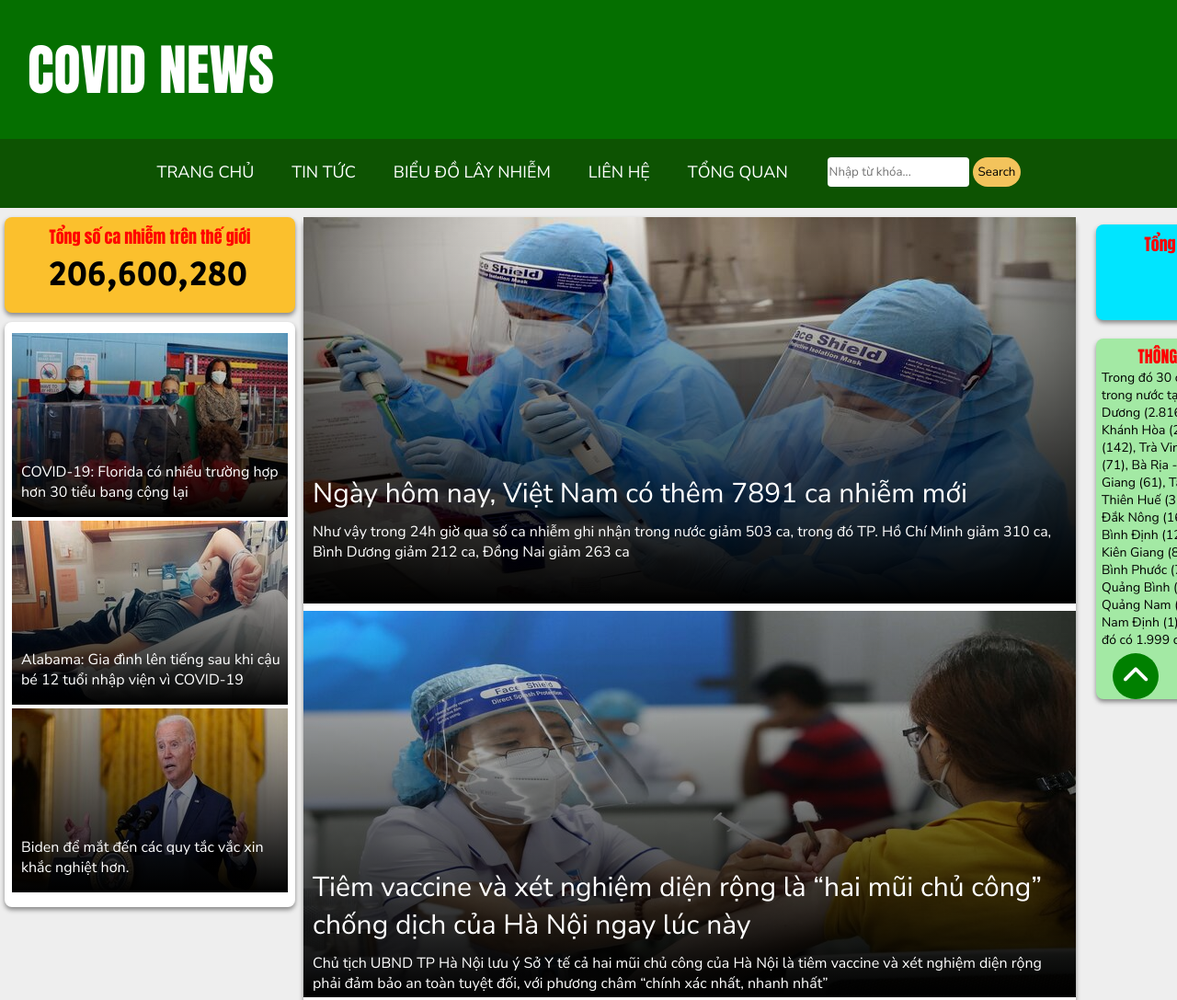
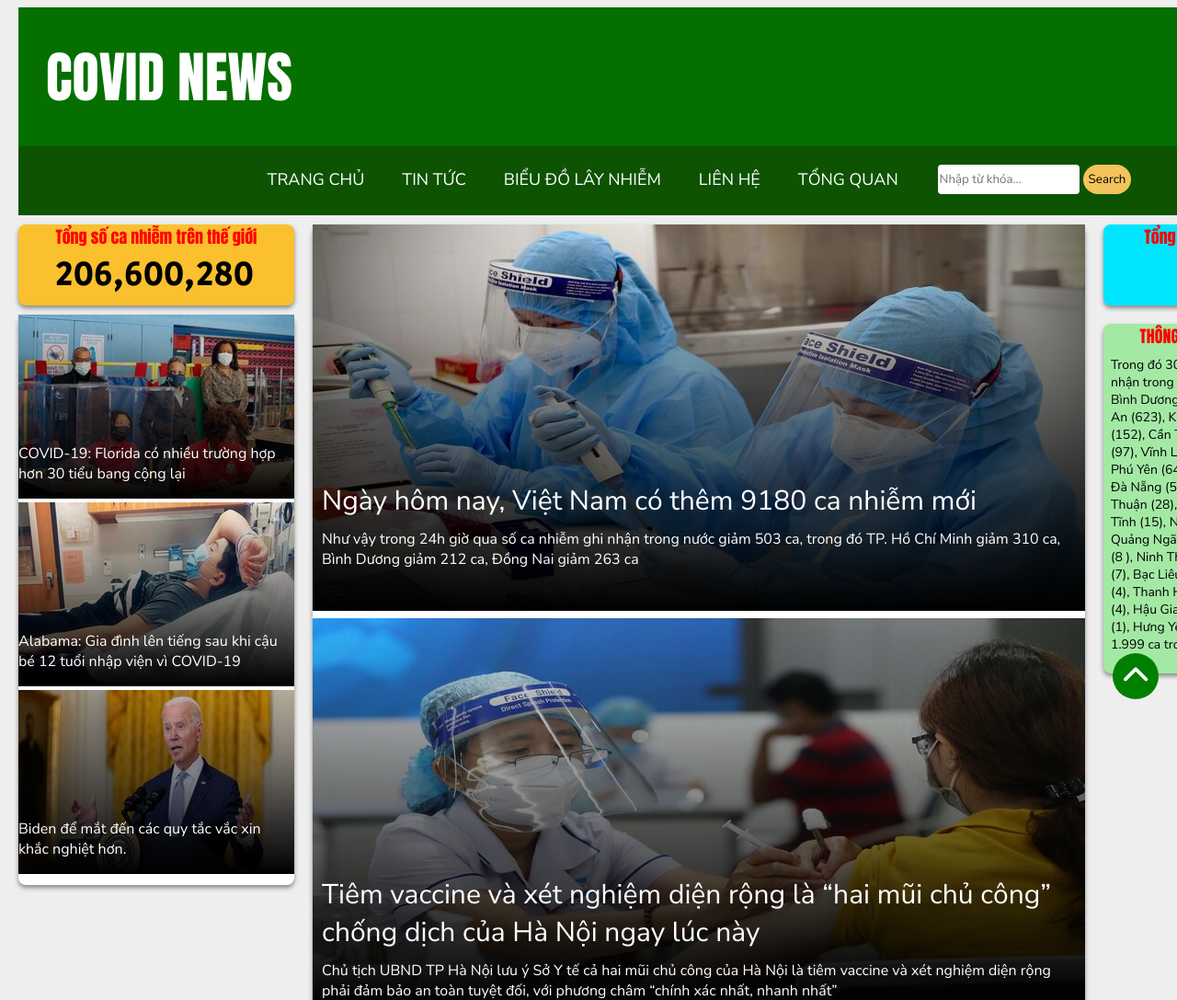
Before and after one commit to trapro999b/test, a plain HTML site: page index.html in a window 1280 px wide. Shown: the top 1087 px of the page at 92% size. Drawn offline with Linux system fonts and the light colour scheme; files whose address does not match are found by name.

Commit message:
Sửa lần 2

```diff
--- a/index.html
+++ b/index.html
@@ -1,7 +1,11 @@
 <!DOCTYPE html>
 <!-- saved from url=(0128)https://nguyenthithuluyen2002.github.io/baitapnhom/web.html?fbclid=IwAR3tbFBokNXBJfCODY7OLtwUkqEOtfsHSTgC4PNflDfJlJR0AzbrVBjKb14 -->
-<html><head><meta http-equiv="Content-Type" content="text/html; charset=UTF-8">
-
+<html>
+<head><meta http-equiv="Content-Type" content="text/html; charset=UTF-8">
+	<meta
+    name="viewport"
+    content="width=device-width, initial-scale=1"
+/>
 	<title>Covid news</title>
 	<link rel="shortcut icon" type="image/jpg" href="./source/logo.png"/>
 	<link rel="stylesheet" href="./source/all.css">
@@ -88,7 +92,7 @@
 		<div class="main">
 				<div class="main-news">
 					<div class="news-content">
-						<div class="news-titles">Ngày hôm nay, Việt Nam có thêm 7891 ca nhiễm mới</div>
+						<div class="news-titles">Ngày hôm nay, Việt Nam có thêm 9180 ca nhiễm mới</div>
 						<div class="details">Như vậy trong 24h giờ qua số ca nhiễm ghi nhận trong nước giảm 503 ca, trong đó TP. Hồ Chí Minh giảm 310 ca, Bình Dương giảm 212 ca, Đồng Nai giảm 263 ca</div>
 					</div>
 				</div>
@@ -108,7 +112,7 @@
 		<div class="right-box">
 			<div class="vn-counting">
 				<div class="titles">Tổng số ca nhiễm trong nước</div>
-				<a>255.748</a>
+				<div class="ca_nhiem">255.748</div>
 			</div>
 			<div class="vn-news">
 				<div class="titles">THÔNG BÁO VỀ 9.180 CA MẮC MỚI </div>
--- a/source/index.css
+++ b/source/index.css
@@ -5,8 +5,9 @@
     font-family: 'Nunito Sans', sans-serif;
 }
 html, body {
-    margin: 0;
-    padding: 0;
+    width: 1480px;
+    margin-left: 10px;
+    padding: 0px;
     background-color: #eeeeee;
 }
 .search{
@@ -43,10 +44,10 @@ html, body {
     display: flex;
     justify-content: space-between;
     margin-top: 10px;
-    margin-left: auto;
-    margin-right: auto;
+    margin-left: 0px;
+    margin-right: 0px;
     border-radius: 10px;
-    width: 1500px;
+    width: 1480px;
     height: 1200px;
 }
 .main {
@@ -92,9 +93,11 @@ html, body {
     height: 420px;
     background-image: url("./Hanoi_camacmoi.jpg");
 }
+.left-box {
+  width: 320px;
+  height: 1600px;
+}
 .world-news {
-    padding: 8px;
-    margin-left: 5px;
     margin-top: 10px;
     width: 300px;
     height: 620px;
@@ -103,15 +106,12 @@ html, body {
     border-radius: 8px ;
 }
 .world-news-1 {
-    display: flex;
-    align-items: flex-end;
     margin-top: 4px;
     width: 300;
     height: 200px;
     background-image: url("./world_news_1.jpg");
 }
 .world-news-titles {
-    padding-left: 10px;
     padding-top: 140px;
     font-size: 16px;
     color: white;
@@ -133,8 +133,6 @@ html, body {
     background-image: url("./world_news_3.jpg");
 }
 .counting-part {
-    padding: 8px;
-    margin-left: 5px;
     width: 300px;
     height: 88px;
     background-color:#fbc02d;
@@ -147,14 +145,12 @@ html, body {
     font-family: 'Secular One', sans-serif;
 }
 .right-box {
-    padding: 8px;
-    margin-left: 5px;
     width: 300px;
     height: 680px;
+    margin-left: 20px;
 }
 .vn-news {
     margin-top: 20px;
-    padding: 6px;
     width: 300px;
     height: 380px;
     background-color:#a3e9a4;
@@ -162,16 +158,15 @@ html, body {
     border-radius: 8px ;
 }
 .vn-counting {
-    padding: 8px;
     width: 300px;
     height: 88px;
     background-color:#00e5ff;
     box-shadow: 0px 3px 5px #888;
     border-radius: 8px ;
 }
-.vn-counting a{
+.ca_nhiem{
     font-size: 38px;
-    margin-left: 80px;
+    padding: 0px 80px 80px;
     font-family: 'Secular One', sans-serif;
 }
 .titles {
@@ -183,6 +178,7 @@ html, body {
 }
 .vn-new-confirmed {
     font-size: 14px;
+    padding: 8px;
 }
 
 
```
